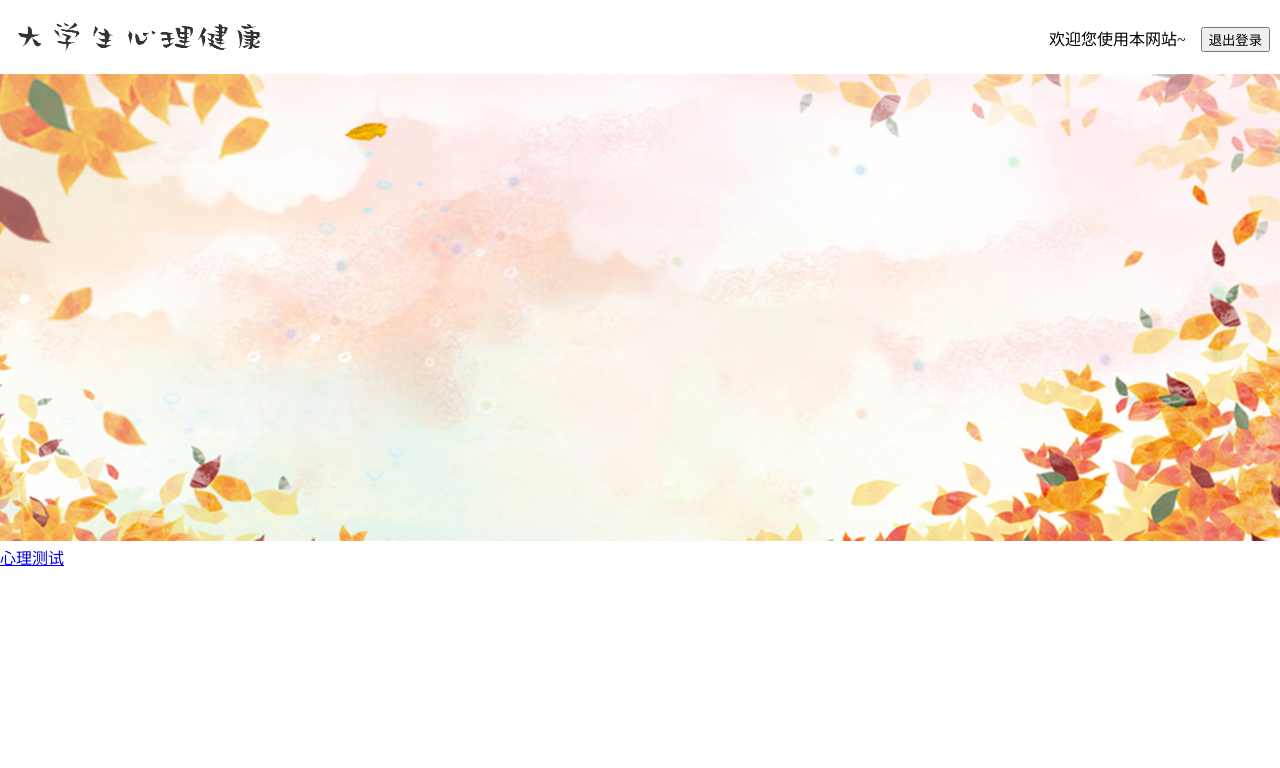
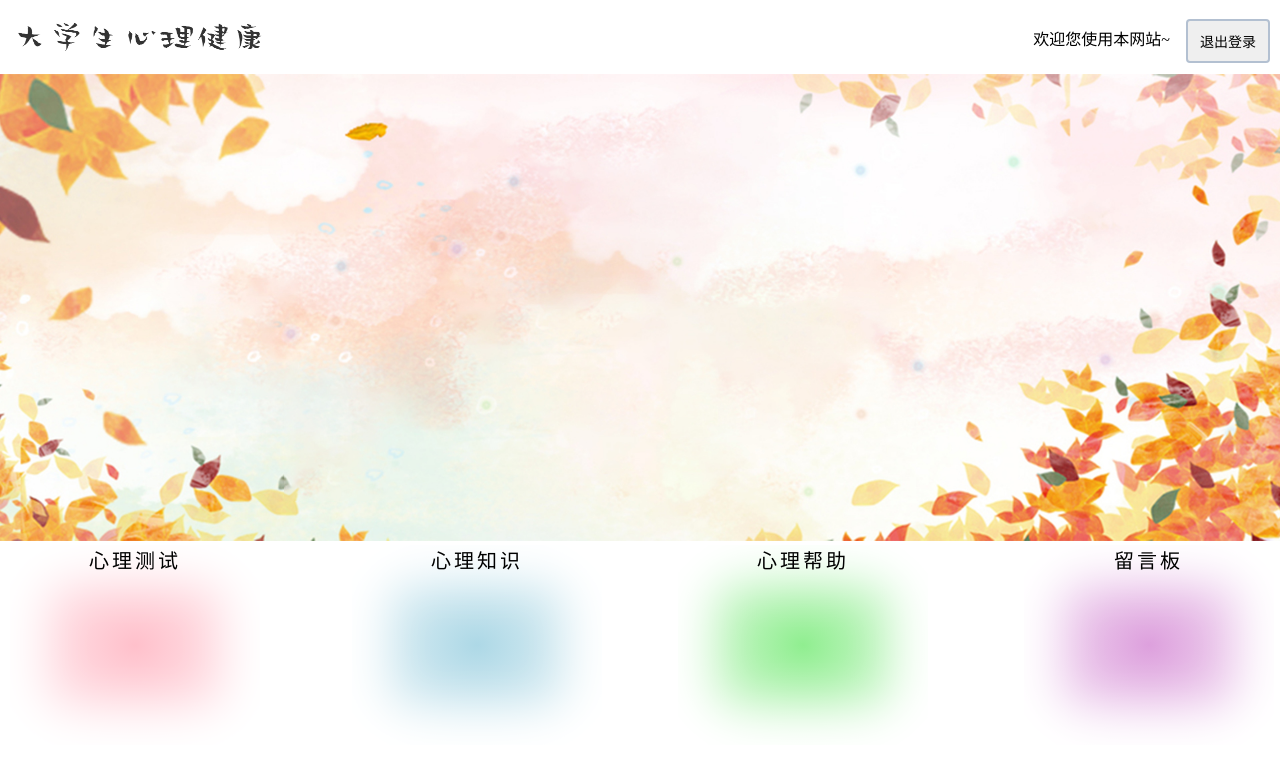
Before and after one commit to seyun1205/-, a Vue app in the folder psychology-chk/: page /index in a window 1280 px wide. Shown: the top 768 px of the page. Built offline with nearby package versions, Linux system fonts and the light colour scheme.

Commit message:
Update Index.vue

```diff
--- a/psychology-chk/src/views/from/Index.vue
+++ b/psychology-chk/src/views/from/Index.vue
@@ -1,15 +1,20 @@
 <template>
-  <div>
+  <div class="all">
+
     <div class="header">
   <!--    <h1>这里写主页</h1>-->
       <div class="header_left">
         <img src="@/assets/logo.png" class="header_left_logo">
       </div>
+      <div class="header_words">
+          <span>欢迎您使用本网站~</span>
+      </div>
+      <!--  这里显示登录信息-->
       <div class="header_right">
-  <!--  这里显示登录信息-->
         <div class="header_right_login">
-          <span>欢迎您使用本网站~</span>
-          <input type="submit" class="exit_btn" value="退出登录" />
+          <button  class="exit_btn">
+            <span>退出登录</span>
+          </button>
         </div>
       </div>
     </div>
@@ -19,17 +24,17 @@
         <img src="@/assets/leaves.jpg" class="show_picture" >
       </div>
       <div class="body_choose">
-        <div class="body_choose_test">
-          <a href="test" class="test_link">心理测试</a>
+        <div class="body_choose_test" @click="totest">
+          <span class="test_link" >心理测试</span>
         </div>
-        <div class="body_choose_knowledge">
-
+        <div class="body_choose_knowledge" @click="toknowledge">
+          <span class="knowledge_link">心理知识</span>
         </div>
-        <div class="body_choose_help">
-
+        <div class="body_choose_help" @click="tohelp">
+          <span class="help_link">心理帮助</span>
         </div>
-        <div class="body_choose_comment">
-
+        <div class="body_choose_comment" @click="tocomment">
+          <span class="comment_link">留言板</span>
         </div>
       </div>
     </div>
@@ -38,13 +43,27 @@
 </template>
 
 <script>
-export default {
-
-}
+  export default {
+    methods:{
+      totest(){
+        this.$router.push('/test')
+      },
+      toknowledge(){
+        this.$router.push('/knowledge')
+      },
+      tohelp(){
+        this.$router.push('/help')
+      },
+      tocomment(){
+        this.$router.push('/comment')
+      },
+    }
+  }
 </script>
 
 
 <style>
+
   .header{
     margin: 0 auto;
     padding:0px;
@@ -57,16 +76,43 @@ export default {
     width: 300px;
     height: 70px;
   }
+  .header_words{
+    position: absolute;
+    right: 110px;
+    top:35%;
+  }
+
   .header_right{
     margin: 0 auto;
     padding: 0;
     position: absolute;
     right:10px;
-    top:35%;
+    top:25%;
   }
   .exit_btn{
-    margin-left: 15px;
+    margin-left: 200px;
+    border: none;
+    padding: 10px 12px;
+    text-align: center;
+    text-decoration: none;
+    display: inline-block;
+    font-size: 14px;
+    border-radius: 4px;
+    border: 2px solid #B3C0D1;
+    webkit-transition-duration: 0.4s; /* Safari */
+    transition-duration: 0.4s
   }
+  .exit_btn:hover{
+    background-color: #f44336;
+    color: white;
+  }
+  .exit_btn span {
+    cursor: pointer;
+    display: inline-block;
+    position: relative;
+    transition: 0.5s;
+  }
+
   .body_show_pictures{
     margin: 0 auto;
     padding:0;
@@ -74,12 +120,90 @@ export default {
   .show_picture{
     width:100%;
   }
+
   .body_choose{
+    padding:0;
     margin: 0 auto;
-    padding:0px;
     position: relative;
+    display:flex;
+    justify-content:space-between;
   }
   .body_choose_test{
-    width:
+    width: 250px;
+    height: 200px;
+    text-align: center;
+    display:flex;
+    vertical-align: middle;
+    background-image: radial-gradient(pink, white);
+    box-shadow:0 0 50px 30px #ffffff inset;
+    margin-left:10px ;
+  }
+  .test_link{
+    margin:0 auto;
+    padding:0;
+    text-decoration:none;
+    color: black;
+    letter-spacing: 3px;
+    font-size: 20px;
+  }
+  .body_choose_test:hover{
+
+  }
+  .body_choose_knowledge{
+    width: 250px;
+    height: 200px;
+    text-align: center;
+    vertical-align: middle;
+    background-image: radial-gradient(lightblue, white);
+    box-shadow:0 0 50px 30px #ffffff inset;
+    position: absolute;
+    left:27.5%;
+    top:0%;
+  }
+  .knowledge_link{
+    margin:0 auto;
+    padding:0;
+    text-decoration:none;
+    color: black;
+    letter-spacing: 3px;
+    font-size: 20px;
+  }
+  .body_choose_help{
+    width: 250px;
+    height: 200px;
+    text-align: center;
+    vertical-align: middle;
+    background-image: radial-gradient(lightgreen, white);
+    box-shadow:0 0 50px 30px #ffffff inset;
+    position: absolute;
+    right:27.5%;
+    top:0%;
+  }
+  .help_link{
+    margin:0 auto;
+    padding:0;
+    text-decoration:none;
+    color: black;
+    letter-spacing: 3px;
+    font-size: 20px;
+  }
+  .body_choose_comment{
+    width: 250px;
+    height: 200px;
+    text-align: center;
+    vertical-align: middle;
+    background-image: radial-gradient(plum, white);
+    box-shadow:0 0 50px 30px #ffffff inset;
+    position: absolute;
+    right:0.5%;
+    top:0%;
+  }
+  .comment_link{
+    margin:0 auto;
+    padding:0;
+    text-decoration:none;
+    color: black;
+    letter-spacing: 3px;
+    font-size: 20px;
   }
 </style>
```
